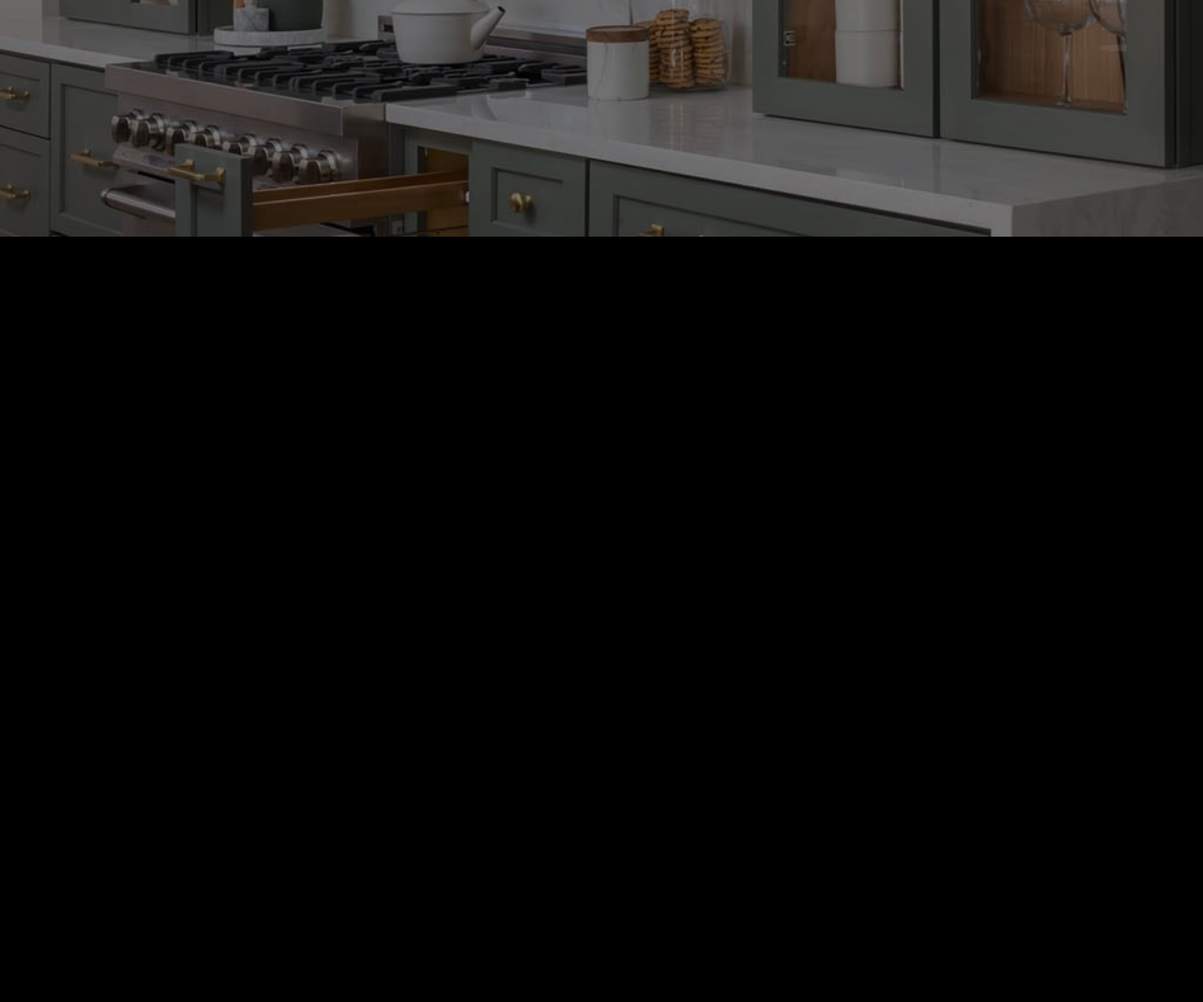
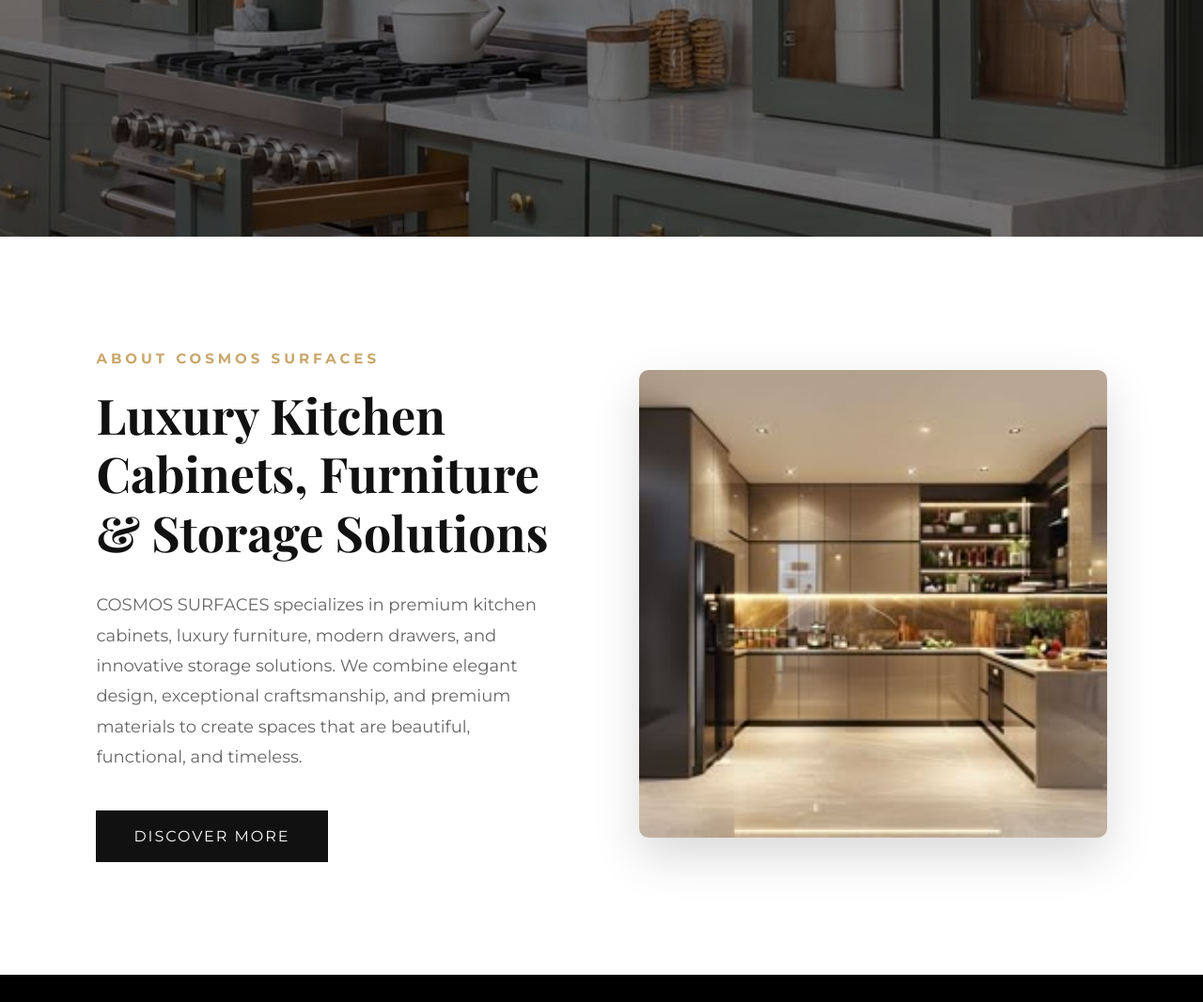
Before and after one commit to dakshitay/Cosmos-Surfaces, a plain HTML site: page index.html in a window 1280 px wide. Shown: the part 548-1615 px from the top of the page at 94% size. Before the commit the page ends 829 px from the top, so only its background shows below. Drawn offline with nearby package versions, Linux system fonts and the light colour scheme.

Commit message:
Added homepage hero slider and about section

```diff
--- a/css/style.css
+++ b/css/style.css
@@ -241,3 +241,90 @@ nav a{
 
     font-weight:700;
 }
+/* ==========================
+        ABOUT SECTION
+========================== */
+
+.about{
+
+    padding:120px 8%;
+
+    background:#ffffff;
+
+    display:flex;
+
+    justify-content:space-between;
+
+    align-items:center;
+
+    gap:80px;
+}
+
+.about-text{
+
+    flex:1;
+}
+
+.about-text h5{
+
+    color:#C9A66B;
+
+    letter-spacing:4px;
+
+    margin-bottom:20px;
+
+    font-size:15px;
+}
+
+.about-text h2{
+
+    font-family:'Playfair Display',serif;
+
+    font-size:52px;
+
+    line-height:1.2;
+
+    margin-bottom:30px;
+
+    color:#111;
+}
+
+.about-text p{
+
+    font-size:18px;
+
+    line-height:1.8;
+
+    color:#666;
+
+    margin-bottom:40px;
+}
+
+.about-btn{
+
+    background:#111;
+
+    color:white;
+
+    text-decoration:none;
+
+    padding:18px 40px;
+
+    display:inline-block;
+
+    letter-spacing:2px;
+}
+
+.about-image{
+
+    flex:1;
+}
+
+.about-image img{
+
+    width:100%;
+
+    border-radius:10px;
+
+    box-shadow:0 20px 50px rgba(0,0,0,.15);
+}
--- a/index.html
+++ b/index.html
@@ -186,6 +186,51 @@
 
         </section>
 
+<!-- =================================
+        ABOUT COSMOS
+================================== -->
+
+<section class="about">
+
+    <div class="about-text">
+
+        <h5>
+            ABOUT COSMOS SURFACES
+        </h5>
+
+        <h2>
+            Luxury Kitchen Cabinets,
+            Furniture & Storage Solutions
+        </h2>
+
+        <p>
+            COSMOS SURFACES specializes in
+            premium kitchen cabinets,
+            luxury furniture, modern drawers,
+            and innovative storage solutions.
+
+            We combine elegant design,
+            exceptional craftsmanship,
+            and premium materials to create
+            spaces that are beautiful,
+            functional, and timeless.
+        </p>
+
+        <a href="#" class="about-btn">
+            DISCOVER MORE
+        </a>
+
+    </div>
+
+
+    <div class="about-image">
+
+        <img src="images/about.jpg"
+             alt="COSMOS">
+
+    </div>
+
+</section>
 
 
         <!-- NEXT SECTION PLACEHOLDER -->
```
Also changed, not shown: images/about.jpg (added).
